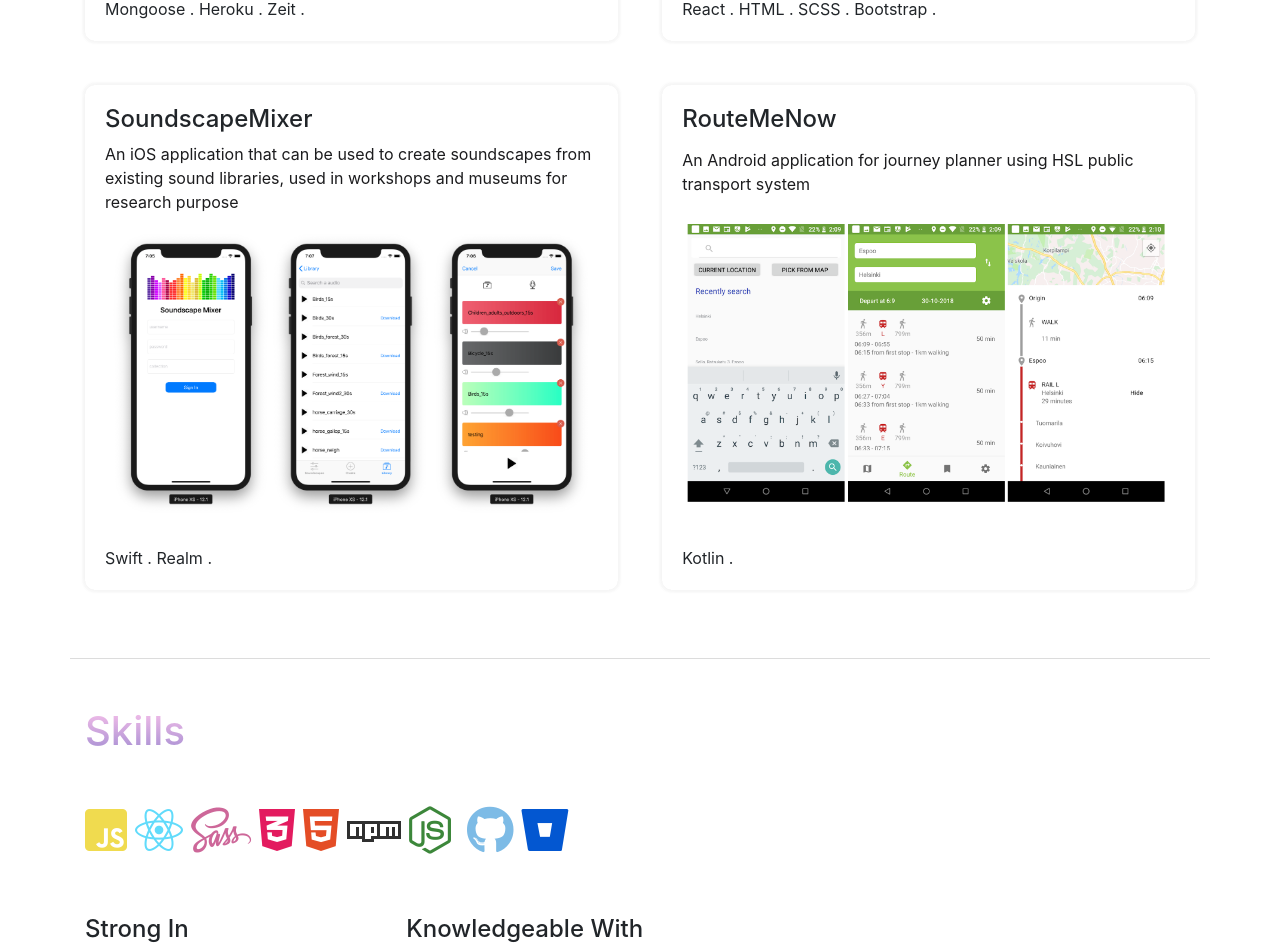
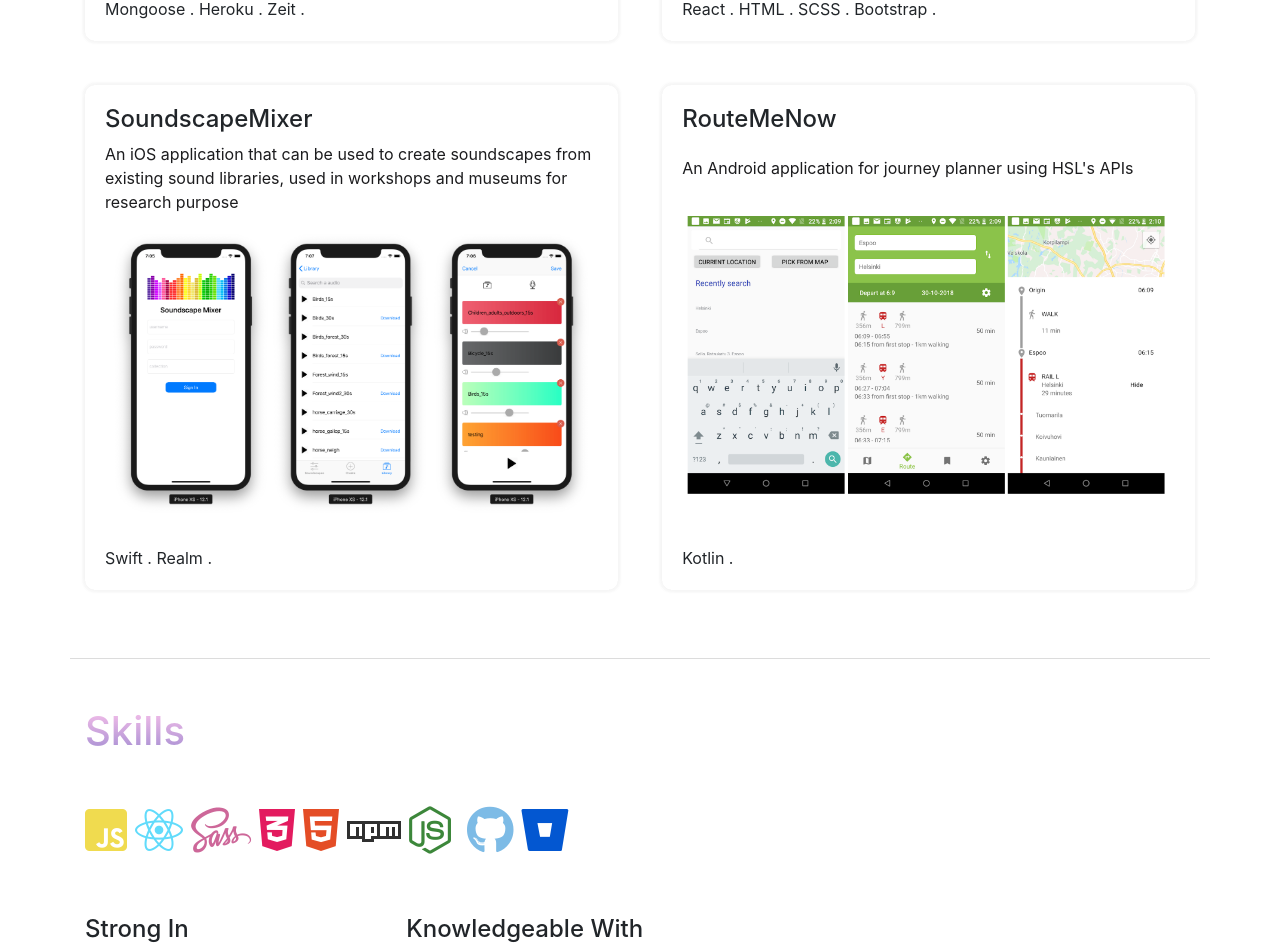
Before and after one commit to ngocdh236/ngocdh, a React (Create React App) app: page / in a window 1280 px wide. Shown: the part 1490-2435 px from the top of the page. Built offline with nearby package versions, Linux system fonts and the light colour scheme.

Commit message:
Fixed project's description

```diff
--- a/src/components/Projects.js
+++ b/src/components/Projects.js
@@ -46,7 +46,7 @@ export default function Projects(props) {
       link:
         'https://bitbucket.org/duc_thinh_vo/route-me-now-android/src/master/',
       description:
-        'An Android application for journey planner using HSL public transport system',
+        "An Android application for journey planner using HSL's APIs",
       image: require('../assets/images/projectRoute.png'),
       stacks: ['Kotlin']
     }
```
